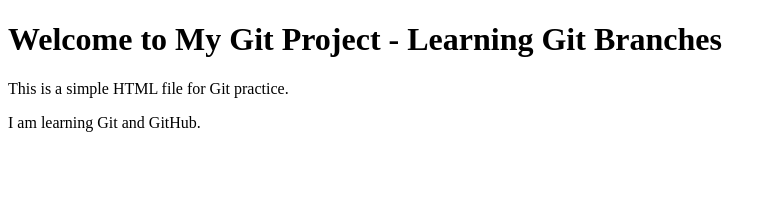
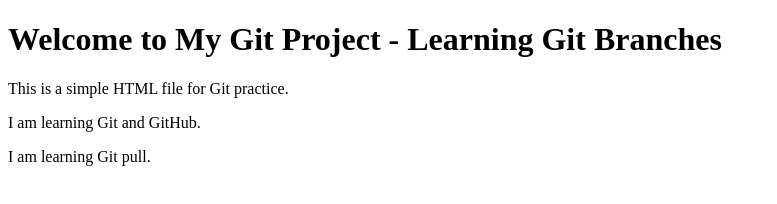
Before and after one commit to Jagan7411/git-practice, a plain HTML site: page index.html in a window 1280 px wide. Shown: the whole page, without its empty margins (0-777 px from the left). Drawn offline with Linux system fonts and the light colour scheme.

Commit message:
Update index.html

```diff
--- a/index.html
+++ b/index.html
@@ -10,5 +10,6 @@
     <h1><h1>Welcome to My Git Project - Learning Git Branches</h1></h1>
     <p>This is a simple HTML file for Git practice.</p>
     <p>I am learning Git and GitHub.</p>
+    <p>I am learning Git pull.</p>
 </body>
 </html>
```
